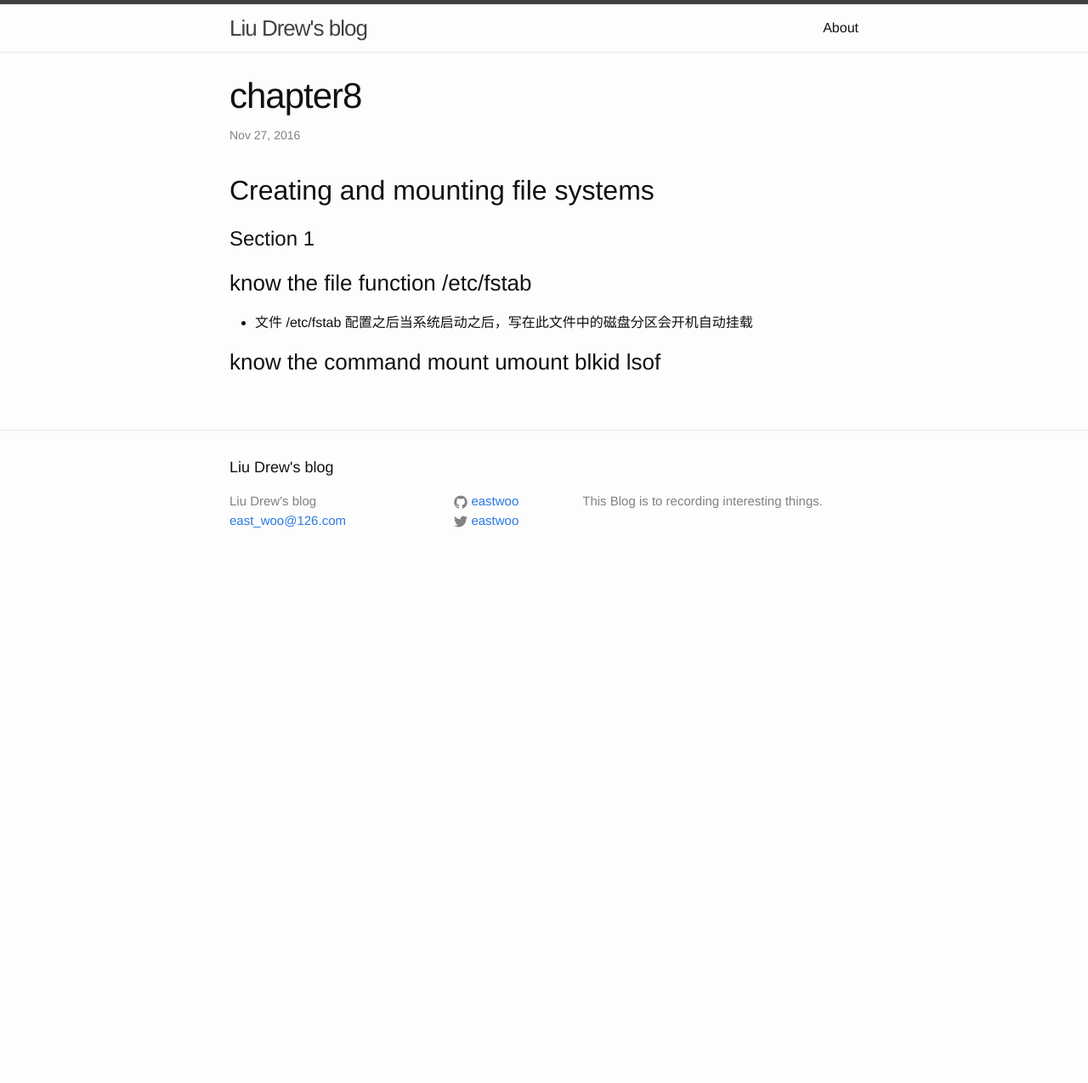
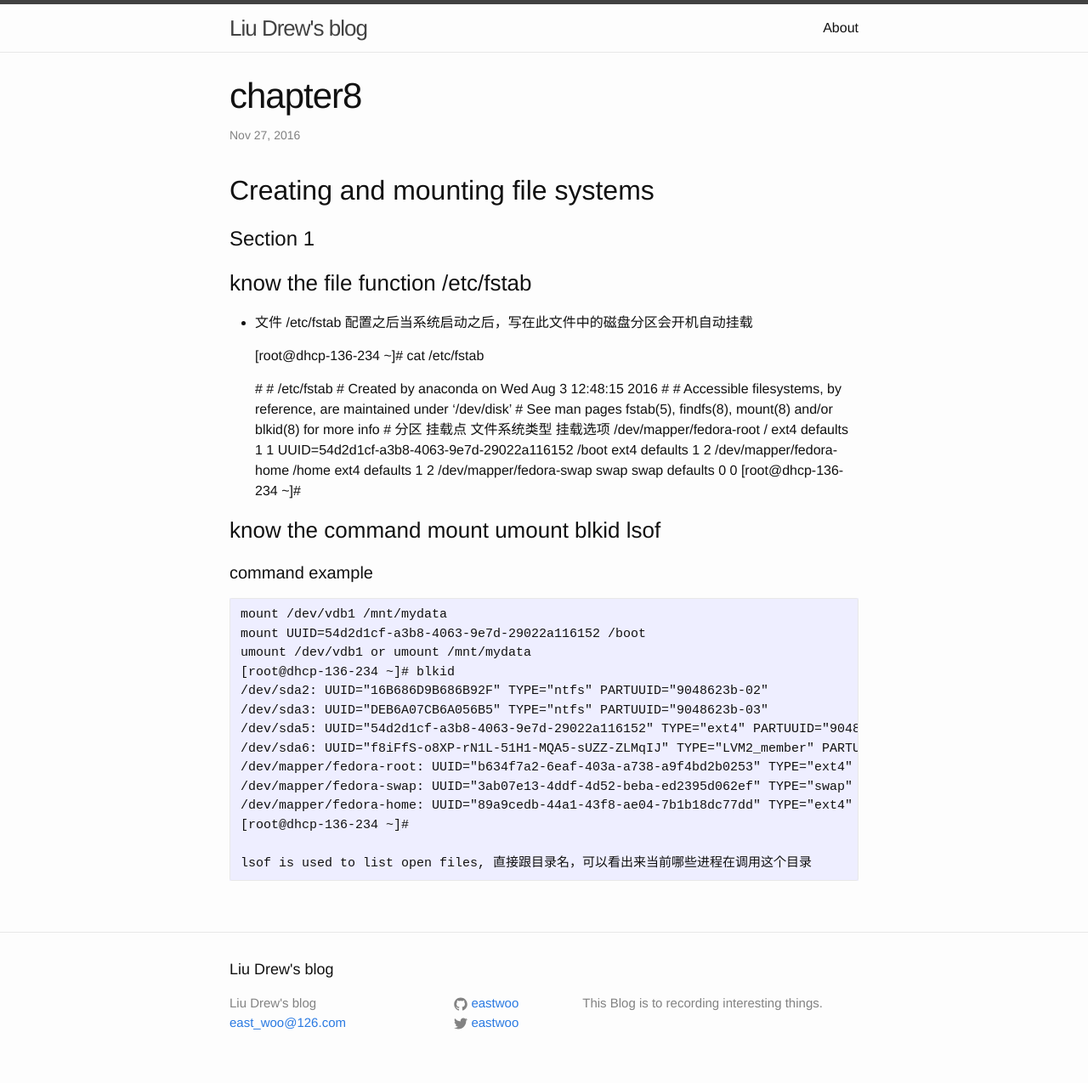
Before and after one commit to eastwoo/eastwoo.github.io, a Jekyll site: the page built from _posts/2016-11-28-chapter8.markdown, in a window 1280 px wide. Shown: the whole page at 85% size. Built offline with Jekyll 4.4.1, drawn with Linux system fonts in a browser that asks for light colours; before the commit the page ends 900 px from its top, so only the background shows below that.

Commit message:
fixed the typo fomat for chapter8

```diff
--- a/_posts/2016-11-28-chapter8.markdown
+++ b/_posts/2016-11-28-chapter8.markdown
@@ -12,4 +12,36 @@ date:  2016-11-27 22:31:27
 
 * 文件 /etc/fstab 配置之后当系统启动之后，写在此文件中的磁盘分区会开机自动挂载
 
+    [root@dhcp-136-234 ~]# cat /etc/fstab
+
+    #
+    # /etc/fstab
+    # Created by anaconda on Wed Aug  3 12:48:15 2016
+    #
+    # Accessible filesystems, by reference, are maintained under '/dev/disk'
+    # See man pages fstab(5), findfs(8), mount(8) and/or blkid(8) for more info
+    # 分区                   挂载点                 文件系统类型 挂载选项
+    /dev/mapper/fedora-root /                       ext4    defaults        1 1
+    UUID=54d2d1cf-a3b8-4063-9e7d-29022a116152 /boot ext4    defaults        1 2
+    /dev/mapper/fedora-home /home                   ext4    defaults        1 2
+    /dev/mapper/fedora-swap swap                    swap    defaults        0 0
+    [root@dhcp-136-234 ~]#
+
 ### know the command mount umount blkid lsof
+
+#### command example
+
+    mount /dev/vdb1 /mnt/mydata
+    mount UUID=54d2d1cf-a3b8-4063-9e7d-29022a116152 /boot
+    umount /dev/vdb1 or umount /mnt/mydata
+    [root@dhcp-136-234 ~]# blkid
+    /dev/sda2: UUID="16B686D9B686B92F" TYPE="ntfs" PARTUUID="9048623b-02"
+    /dev/sda3: UUID="DEB6A07CB6A056B5" TYPE="ntfs" PARTUUID="9048623b-03"
+    /dev/sda5: UUID="54d2d1cf-a3b8-4063-9e7d-29022a116152" TYPE="ext4" PARTUUID="9048623b-05"
+    /dev/sda6: UUID="f8iFfS-o8XP-rN1L-51H1-MQA5-sUZZ-ZLMqIJ" TYPE="LVM2_member" PARTUUID="9048623b-06"
+    /dev/mapper/fedora-root: UUID="b634f7a2-6eaf-403a-a738-a9f4bd2b0253" TYPE="ext4"
+    /dev/mapper/fedora-swap: UUID="3ab07e13-4ddf-4d52-beba-ed2395d062ef" TYPE="swap"
+    /dev/mapper/fedora-home: UUID="89a9cedb-44a1-43f8-ae04-7b1b18dc77dd" TYPE="ext4"
+    [root@dhcp-136-234 ~]#
+
+    lsof is used to list open files, 直接跟目录名，可以看出来当前哪些进程在调用这个目录
```
